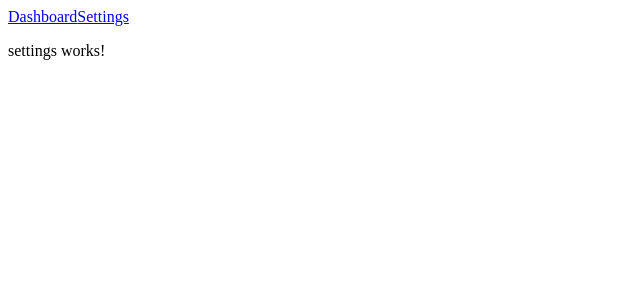
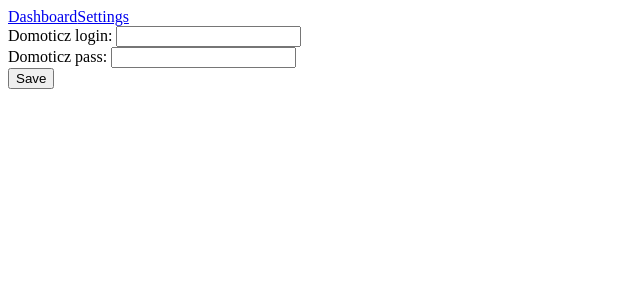
Before and after one commit to arkadiuszneuman/HomeAutomation-Domoticz, an Angular app: page /settings in a window 1280 px wide. Shown: the top 300 px of the page, without its empty margins (0-640 px from the left). Built offline with nearby package versions, Linux system fonts and the light colour scheme.

Commit message:
Save Domoticz credentials in localStorage.

```diff
--- a/src/app/app.module.ts
+++ b/src/app/app.module.ts
@@ -7,6 +7,7 @@ import { RouterModule, Routes } from '@angular/router';
 import { AppComponent } from './app.component';
 import { MainComponent } from './main/main.component';
 import { SettingsComponent } from './settings/settings.component';
+import { SettingsService } from './settings/service/settings.service'
 
 const appRoutes: Routes = [
   { path: '', component: MainComponent },
@@ -24,9 +25,9 @@ const appRoutes: Routes = [
     BrowserModule,
     FormsModule,
     HttpModule,
-    JsonpModule
+    JsonpModule,
   ],
-  providers: [],
+  providers: [SettingsService],
   bootstrap: [AppComponent]
 })
 export class AppModule { }
--- /dev/null
+++ b/src/app/settings/service/settings.service.ts
@@ -0,0 +1,42 @@
+import { Injectable } from '@angular/core';
+
+export class Settings {
+  public login;
+  public password;
+}
+
+@Injectable()
+export class SettingsService {
+
+  private settings: Settings;
+  private domoticzLoginName = "domoticzLogin";
+  private domoticzPassName = "domoticzPass";
+
+  constructor() {
+  }
+
+  public loadSettings(): Settings {
+
+    this.settings = new Settings();
+    this.settings.login = localStorage.getItem(this.domoticzLoginName);
+    this.settings.password = localStorage.getItem(this.domoticzPassName);
+
+    return this.settings;
+  }
+
+  public get() {
+    if (this.settings == null) {
+      this.loadSettings();
+    }
+
+    return Object.assign({}, this.settings);
+  }
+
+  public save(settings: Settings) {
+
+      this.settings = Object.assign({}, settings);
+
+      localStorage.setItem(this.domoticzLoginName, this.settings.login)
+      localStorage.setItem(this.domoticzPassName, this.settings.password)
+  }
+}
--- a/src/app/settings/settings.component.html
+++ b/src/app/settings/settings.component.html
@@ -1,3 +1,5 @@
-<p>
-  settings works!
-</p>
+<br>
+Domoticz login: <input type="text" [(ngModel)]="settings.login" /><br>
+Domoticz pass: <input type="password" [(ngModel)]="settings.password" /><br>
+
+<button (click)="save()">Save</button>
--- a/src/app/settings/settings.component.ts
+++ b/src/app/settings/settings.component.ts
@@ -1,4 +1,5 @@
 import { Component, OnInit } from '@angular/core';
+import { SettingsService, Settings } from './service/settings.service'
 
 @Component({
   selector: 'app-settings',
@@ -7,9 +8,14 @@ import { Component, OnInit } from '@angular/core';
 })
 export class SettingsComponent implements OnInit {
 
-  constructor() { }
+  public settings: Settings;
+  constructor(private settingsService: SettingsService) { }
 
   ngOnInit() {
+    this.settings = this.settingsService.get();
   }
 
+  public save() {
+      this.settingsService.save(this.settings);
+  }
 }
```
Also changed, not shown: 1 other file (tests, documents, lock files or other folders).
